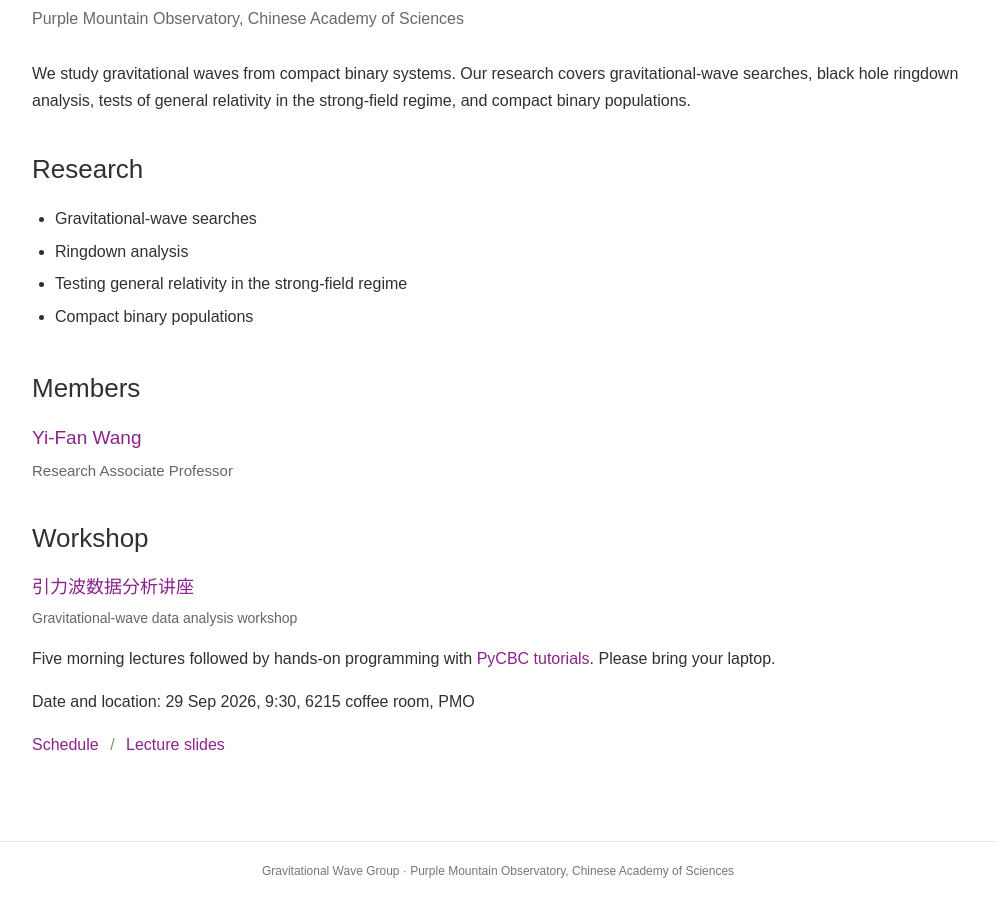
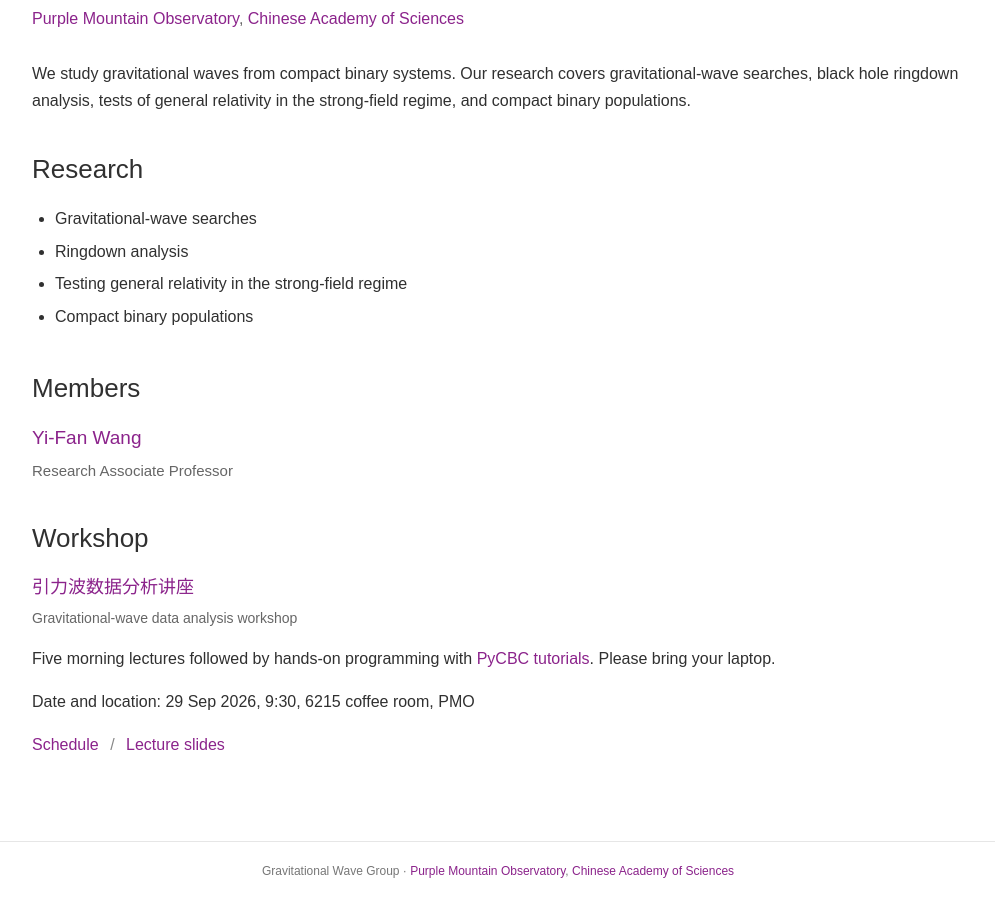
Before and after one commit to pmo-gwaves/pmo-gwaves.github.io, a plain HTML site: page site/index.html in a window 1280 px wide. Shown: the part 163-1065 px from the top of the page, without its empty margins (142-1137 px from the left). Drawn offline with Linux system fonts and the light colour scheme.

Commit message:
add pmo and cas link

```diff
--- a/site/index.html
+++ b/site/index.html
@@ -3,9 +3,9 @@
 <head><meta charset="utf-8"><meta name="viewport" content="width=device-width, initial-scale=1"><title>Gravitational Wave Group, PMO, CAS</title><meta name="description" content="Gravitational-wave research at Purple Mountain Observatory, Chinese Academy of Sciences. Research, members and workshop materials."><link rel="stylesheet" href="./assets/style.css"><link rel="icon" href="./assets/favicon.svg"></head>
 <body><header><div class="nav"><a class="brand" href="./">Gravitational Wave Group</a><nav aria-label="Main navigation"><a href="./">about</a><a href="./#research">research</a><a href="./#members">members</a><a href="./workshop/">workshop</a></nav></div></header><main><article>
 <h1>Gravitational Wave Group, PMO, CAS</h1>
-<p class="affiliation">Purple Mountain Observatory, Chinese Academy of Sciences</p>
+<p class="affiliation"><a href="https://english.pmo.cas.cn/">Purple Mountain Observatory</a>, <a href="https://english.cas.cn/">Chinese Academy of Sciences</a></p>
 <p>We study gravitational waves from compact binary systems. Our research covers gravitational-wave searches, black hole ringdown analysis, tests of general relativity in the strong-field regime, and compact binary populations.</p>
 <section id="research"><h2>Research</h2><ul class="research-list"><li>Gravitational-wave searches</li><li>Ringdown analysis</li><li>Testing general relativity in the strong-field regime</li><li>Compact binary populations</li></ul></section>
 <section id="members"><h2>Members</h2><div class="member"><h3><a href="https://yi-fan-wang.github.io/">Yi-Fan Wang</a></h3><p>Research Associate Professor</p></div></section>
 <section id="workshop"><h2>Workshop</h2><h3><a href="workshop/">引力波数据分析讲座</a></h3><p class="subtle">Gravitational-wave data analysis workshop</p><p>Five morning lectures followed by hands-on programming with <a href="https://github.com/gwastro/PyCBC-Tutorials">PyCBC tutorials</a>. Please bring your laptop.</p><p>Date and location: 29 Sep 2026, 9:30, 6215 coffee room, PMO</p><p><a href="workshop/">Schedule</a><span class="sep"> / </span><a href="workshop/#materials">Lecture slides</a></p></section>
-</article></main><footer>Gravitational Wave Group · Purple Mountain Observatory, Chinese Academy of Sciences</footer></body></html>
+</article></main><footer>Gravitational Wave Group · <a href="https://english.pmo.cas.cn/">Purple Mountain Observatory</a>, <a href="https://english.cas.cn/">Chinese Academy of Sciences</a></footer></body></html>
```
Also changed, not shown: site/404.html (+1 -1 lines), site/workshop/index.html (+1 -1 lines), site/workshop/upload.html (+1 -1 lines).
